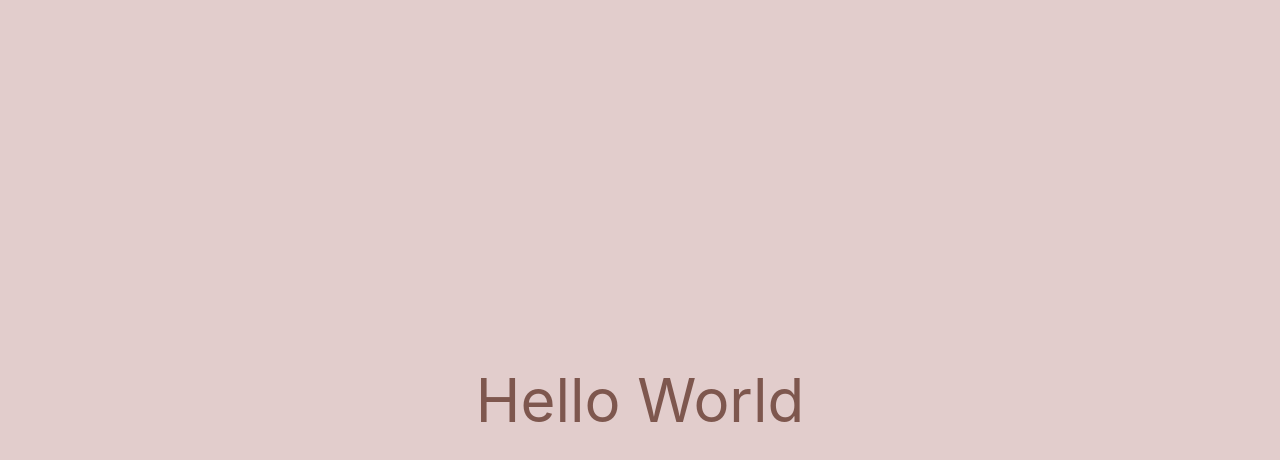
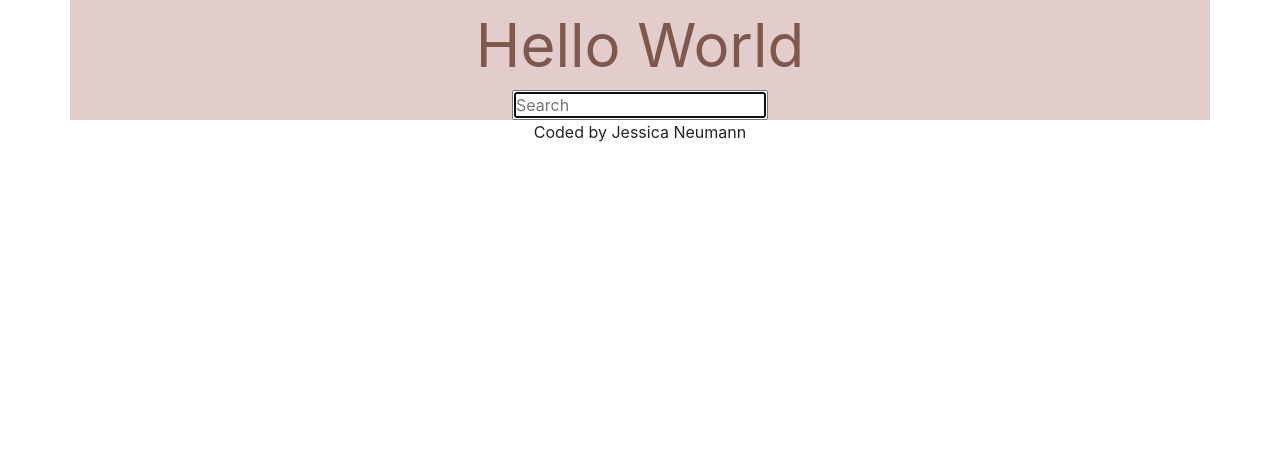
Before and after one commit to enigmajess/react-dictionary, a React (Create React App) app: page / in a window 1280 px wide. Shown: the top 460 px of the page. Built offline with nearby package versions, Linux system fonts and the light colour scheme.

Commit message:
added search bar and adjusted some styling

```diff
--- a/src/App.css
+++ b/src/App.css
@@ -1,20 +1,20 @@
-.App {
+
+
+.container {
+  background-color: #E2CDCC;
   text-align: center;
-}
+  color: #7E574E;
 
 
 
+
+}
+
 .App-header {
   background-color: #E2CDCC;
-  min-height: 100vh;
-  display: flex;
-  flex-direction: column;
-  align-items: center;
-  justify-content: center;
   font-size: 60px;
-  color: #7E574E;
 }
 
-.App-link {
-  color: #61dafb;
+.App-footer {
+  text-align: center;
 }
--- a/src/App.js
+++ b/src/App.js
@@ -1,11 +1,18 @@
 import './App.css';
+import Dictionary from './Dictionary';
 
 function App() {
   return (
     <div className="App">
+      <div className='container'>
       <header className="App-header">
         Hello World
       </header>
+      <Dictionary />
+      </div>
+      <footer className='App-footer'>
+        Coded by Jessica Neumann
+      </footer>
     </div>
   );
 }
--- /dev/null
+++ b/src/Dictionary.js
@@ -0,0 +1,22 @@
+import React, { useState } from "react";
+import "./Dictionary.css";
+
+export default function Dictionary() {
+    let [keyWord, setKeyword] = useState("");
+
+    function handleKeywordChange(event) {
+        console.log(event.target.value);
+        setKeyword(event.target.value);
+    }
+
+    function search(event) {
+        event.preventDefault();
+        alert(`Searching for ${keyWord}`)
+    }
+    return <div className="Dictionary">
+
+        <form onSubmit={search}>
+            <input type="search" onChange={handleKeywordChange} placeholder="Search" autoFocus={true} />
+        </form>
+    </div>;
+}
```
Also changed, not shown: src/Dictionary.css (added).
